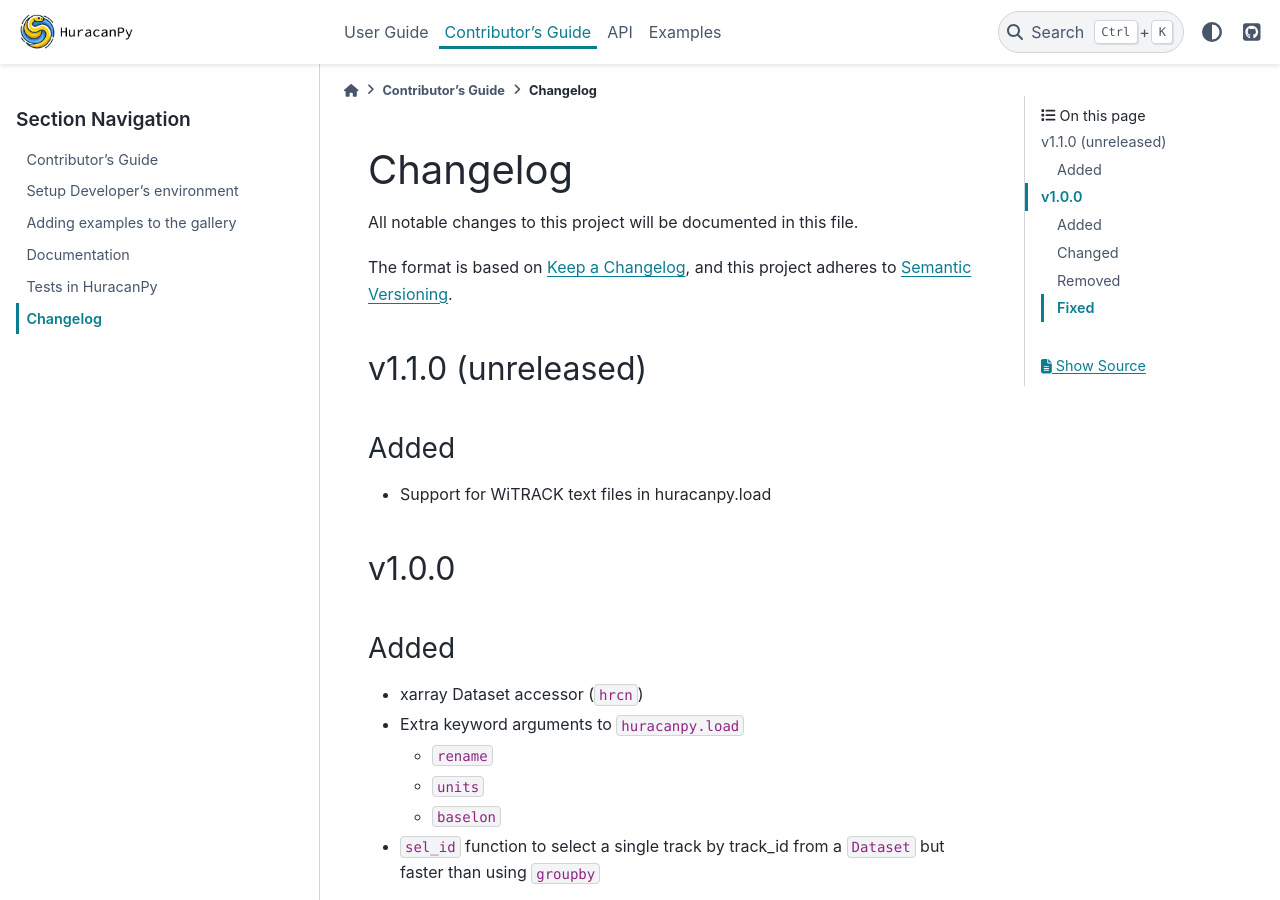
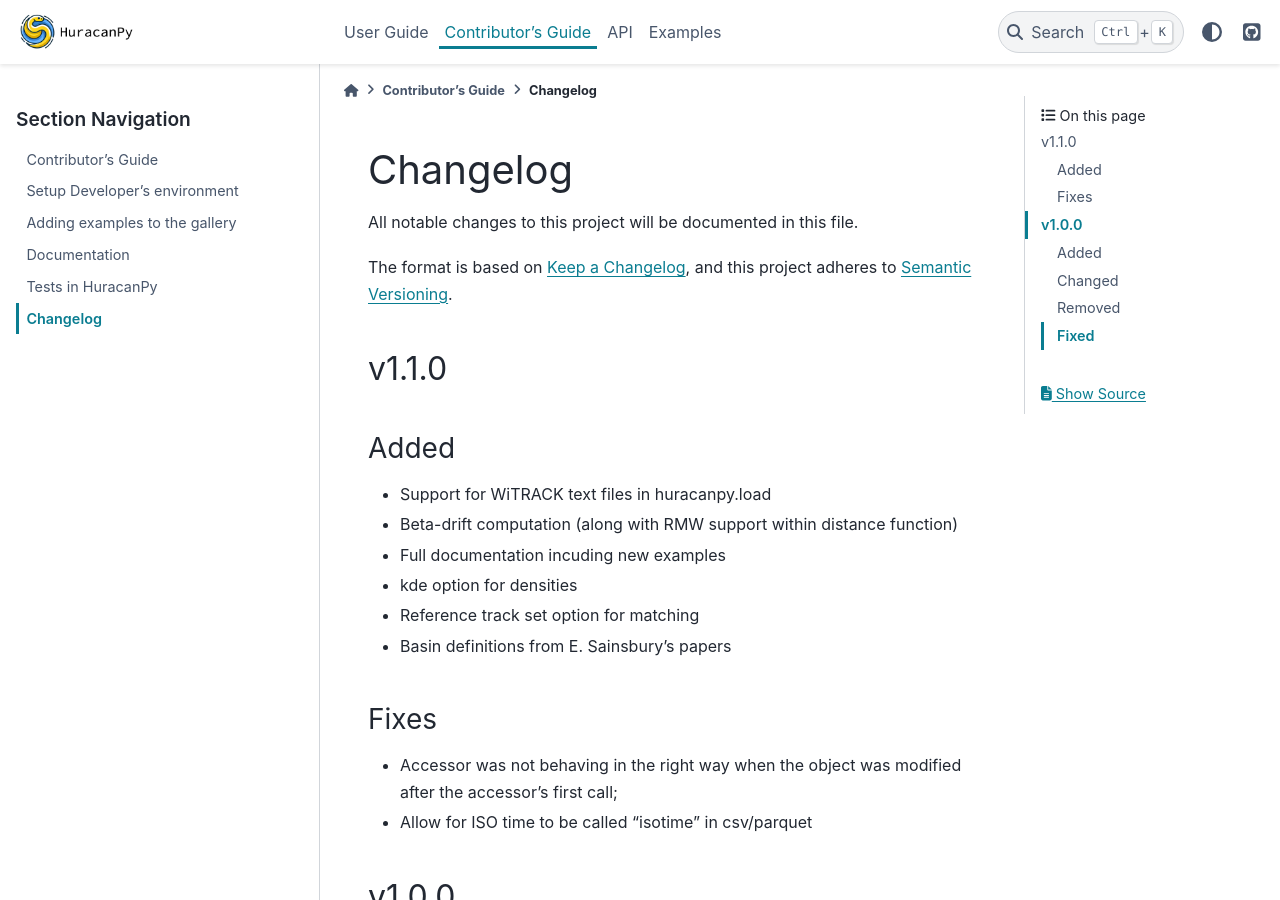
Before and after one commit to Huracan-project/huracanpy, a Sphinx documentation site: the page built from docs/dev_guide/changelog.md, in a window 1280 px wide and 900 px high. Built offline with Sphinx 7.4.7 and the PyData theme 0.15.4, drawn with Linux system fonts in a browser that asks for light colours; pages that are not in the unit, such as notebooks, are missing from menus.

Commit message:
Update changelog.md

```diff
--- a/docs/dev_guide/changelog.md
+++ b/docs/dev_guide/changelog.md
@@ -5,9 +5,18 @@ All notable changes to this project will be documented in this file.
 The format is based on [Keep a Changelog](https://keepachangelog.com/en/1.1.0/),
 and this project adheres to [Semantic Versioning](https://semver.org/spec/v2.0.0.html).
 
-## v1.1.0 (unreleased)
+## v1.1.0
 ### Added
 - Support for WiTRACK text files in huracanpy.load
+- Beta-drift computation (along with RMW support within distance function)
+- Full documentation incuding new examples
+- kde option for densities
+- Reference track set option for matching
+- Basin definitions from E. Sainsbury's papers
+
+### Fixes
+- Accessor was not behaving in the right way when the object was modified after the accessor's first call;
+- Allow for ISO time to be called "isotime" in csv/parquet
 
 ## v1.0.0
 ### Added
```
